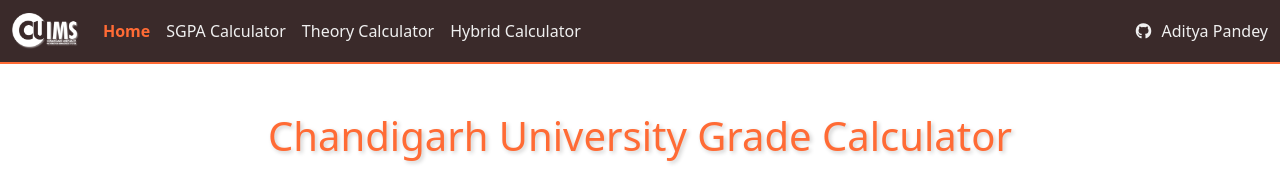
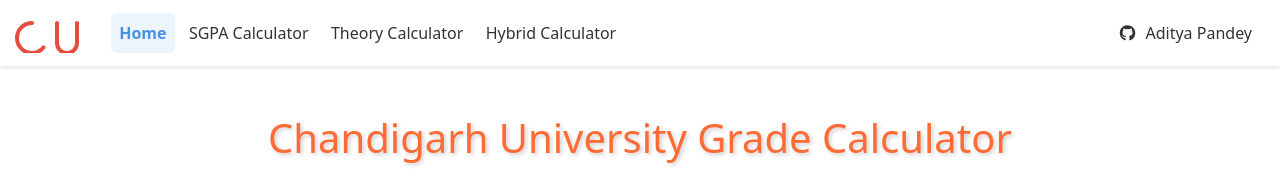
Before and after one commit to Aditya060806/chandigarh-university-grade-calculator, a plain HTML site: page index.html in a window 1280 px wide. Shown: the top 187 px of the page. Drawn offline with nearby package versions, Linux system fonts and the light colour scheme; some packages are replaced by stand-ins of ours; a script that the page names is missing.

Commit message:
visual-fix

```diff
--- a/index.html
+++ b/index.html
@@ -55,27 +55,38 @@
       }
 
       .navbar {
-        background-color: var(--dark-color) !important;
-        border-bottom: 2px solid var(--primary-color);
+        padding: 0.5rem 1rem;
+        background-color: #fff;
+        box-shadow: 0 2px 4px rgba(0,0,0,0.1);
+      }
+
+      .navbar-brand {
+        padding: 0;
+        margin-right: 2rem;
       }
 
       .navbar-brand img {
-        filter: brightness(0) invert(1);
+        height: 40px;
+        width: auto;
       }
 
       .nav-link {
-        color: var(--text-color) !important;
+        color: #333 !important;
+        font-weight: 500;
+        padding: 0.5rem 1rem;
+        margin: 0 0.2rem;
+        border-radius: 6px;
         transition: all 0.3s ease;
-        font-weight: 500;
       }
 
       .nav-link:hover {
-        color: var(--hover-color) !important;
+        color: #4A90E2 !important;
+        background-color: rgba(74, 144, 226, 0.1);
       }
 
       .nav-link.active {
-        color: var(--primary-color) !important;
-        font-weight: bold;
+        color: #4A90E2 !important;
+        background-color: rgba(74, 144, 226, 0.1);
       }
 
       .card {
@@ -169,15 +180,17 @@
       .github-link {
         display: inline-flex;
         align-items: center;
-        gap: 8px;
-        color: var(--text-color);
+        gap: 0.5rem;
+        color: #333;
         text-decoration: none;
-        transition: color 0.3s ease;
-        font-weight: 500;
+        padding: 0.5rem 1rem;
+        border-radius: 6px;
+        transition: all 0.3s ease;
       }
 
       .github-link:hover {
-        color: var(--hover-color);
+        color: #4A90E2;
+        background-color: rgba(74, 144, 226, 0.1);
       }
 
       .container {
@@ -197,6 +210,17 @@
 
       .row {
         gap: 1.5rem 0;
+      }
+
+      @media (max-width: 991px) {
+        .navbar-collapse {
+          padding: 1rem 0;
+        }
+
+        .github-link {
+          margin-top: 0.5rem;
+          justify-content: center;
+        }
       }
     </style>
 
@@ -226,9 +250,17 @@
     <nav class="navbar navbar-expand-lg">
       <div class="container-fluid">
         <a class="navbar-brand" href="./index.html">
-          <img src="./assets/images/cuims-logo.png" alt="Bootstrap" width="100%" height="36">
+          <img src="./assets/icon/cu-logo.svg" alt="CU Calculator" height="40">
         </a>
-        <button class="navbar-toggler" type="button" data-bs-toggle="collapse" data-bs-target="#navbarSupportedContent" aria-controls="navbarSupportedContent" aria-expanded="false" aria-label="Toggle navigation">
+        <button
+          class="navbar-toggler"
+          type="button"
+          data-bs-toggle="collapse"
+          data-bs-target="#navbarSupportedContent"
+          aria-controls="navbarSupportedContent"
+          aria-expanded="false"
+          aria-label="Toggle navigation"
+        >
           <span class="navbar-toggler-icon"></span>
         </button>
         <div class="collapse navbar-collapse" id="navbarSupportedContent">
```
Also changed, not shown: hybrid-calculator.html (+10 -2 lines), sgpa-calculator.html (+1 -6 lines), theory-calculator.html (+10 -2 lines), assets/icon/cu-logo.svg (added).
